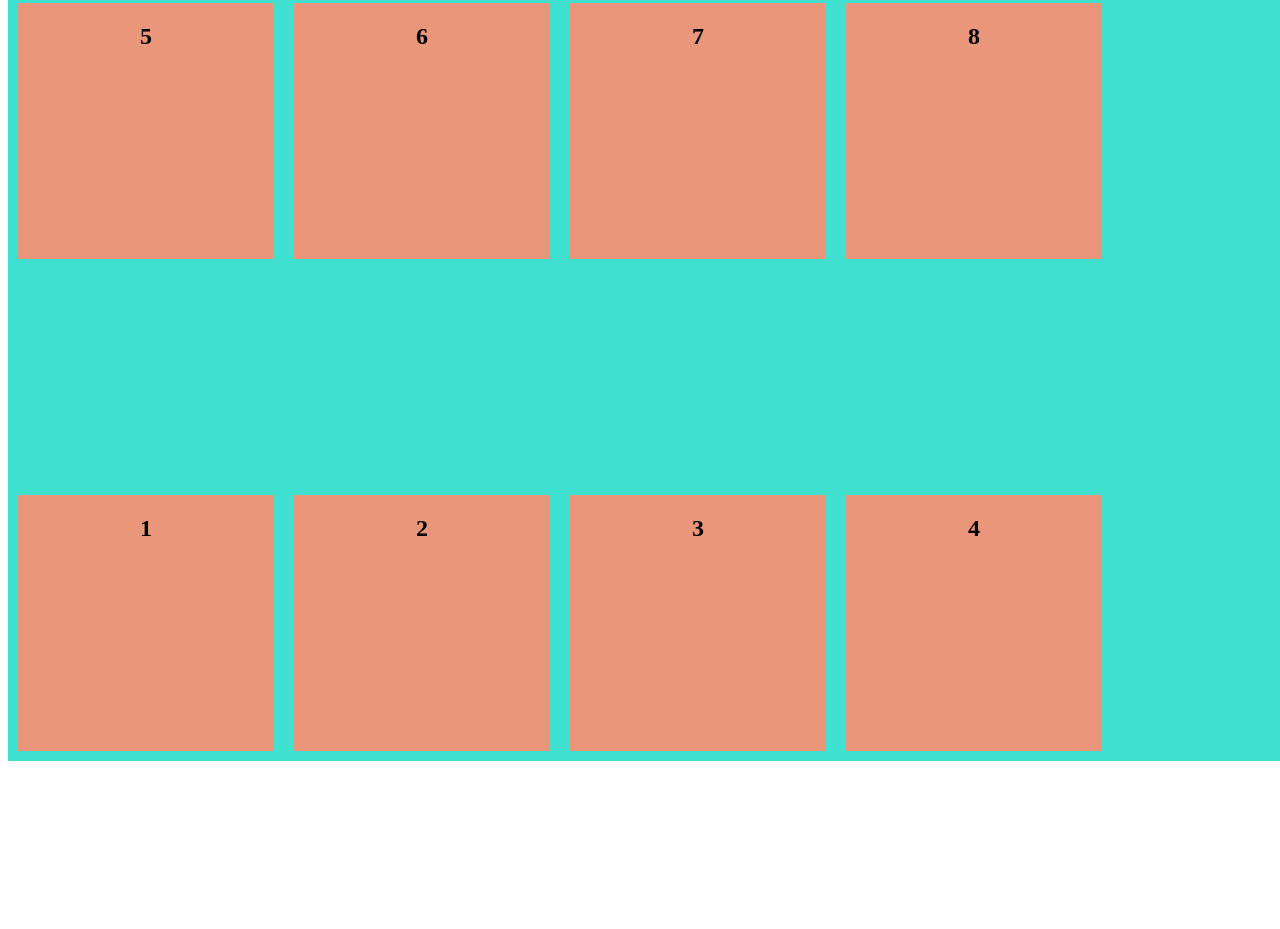
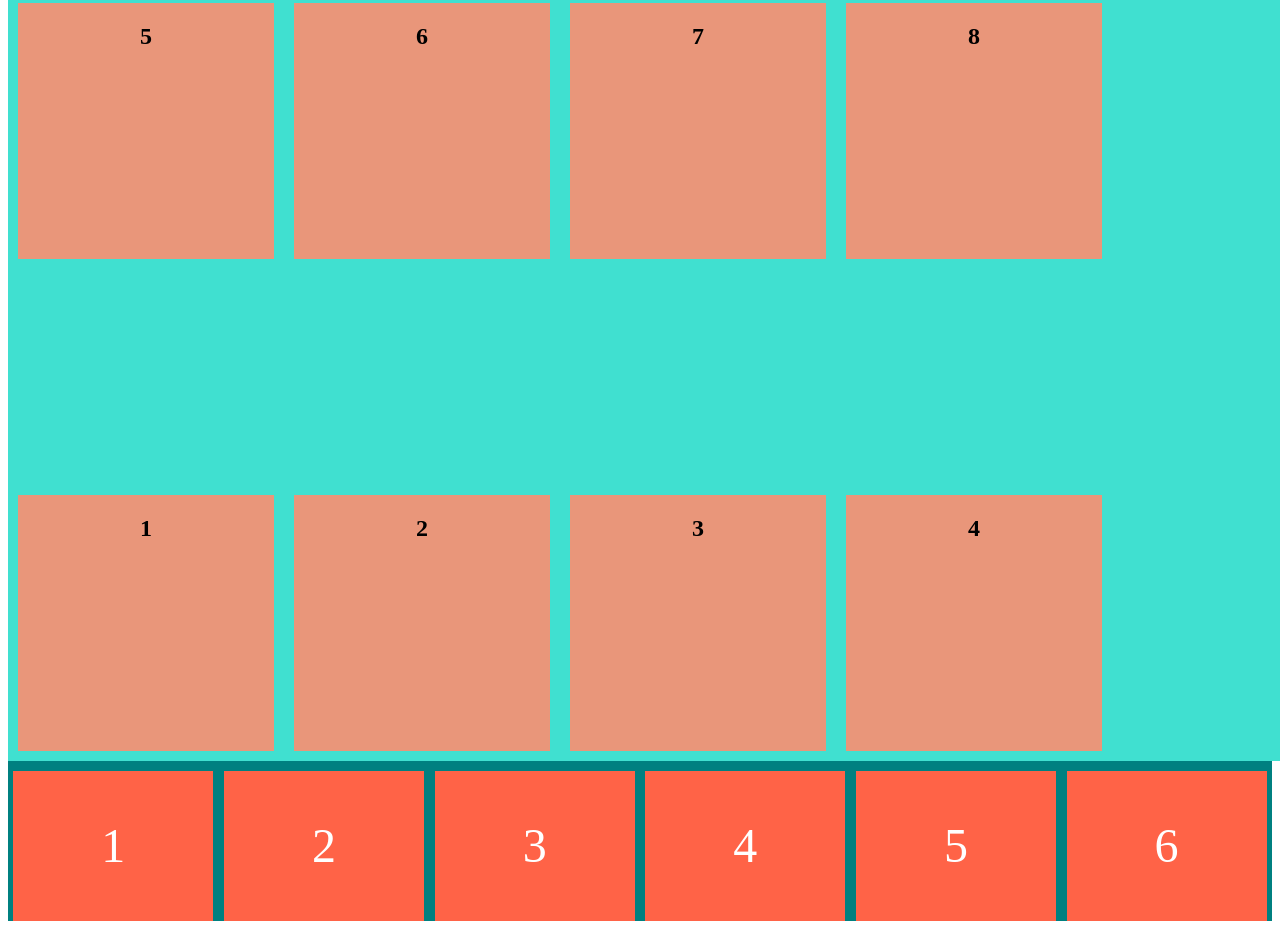
Before and after one commit to sleepyqadir/Css-flex-box, a plain HTML site: page index.html in a window 1280 px wide. Shown: the part 3459-4388 px from the top of the page. Before the commit the page ends 4228 px from the top, so only its background shows below. Drawn offline with Linux system fonts and the light colour scheme.

Commit message:
finalize

```diff
--- a/index.html
+++ b/index.html
@@ -99,5 +99,13 @@
         <div class="item"><h1>7</h1></div>
         <div class="item"><h1>8</h1></div>
       </section>
+      <ul class="flex-container">
+          <li class="flex-item">1</li>
+          <li class="flex-item">2</li>
+          <li class="flex-item">3</li>
+          <li class="flex-item">4</li>
+          <li class="flex-item">5</li>
+          <li class="flex-item">6</li>
+      </ul>
   </body>
 </html>
--- a/style.css
+++ b/style.css
@@ -128,3 +128,23 @@
   /* align-content: flex-end; */
   /* align-content: flex-start; */
 }
+
+.flex-container{
+    padding: 0;
+    margin: 0;
+    background-color: teal;
+    list-style: none;
+     display: flex;
+     flex-flow: row wrap;
+     justify-content: space-around;
+}
+.flex-item{
+    width: 200px;
+    height: 150px;
+    line-height: 150px;
+    font-size: 3rem;
+    color: white;
+    margin-top: 10px;
+    background-color: tomato;
+    text-align: center;
+}
```
